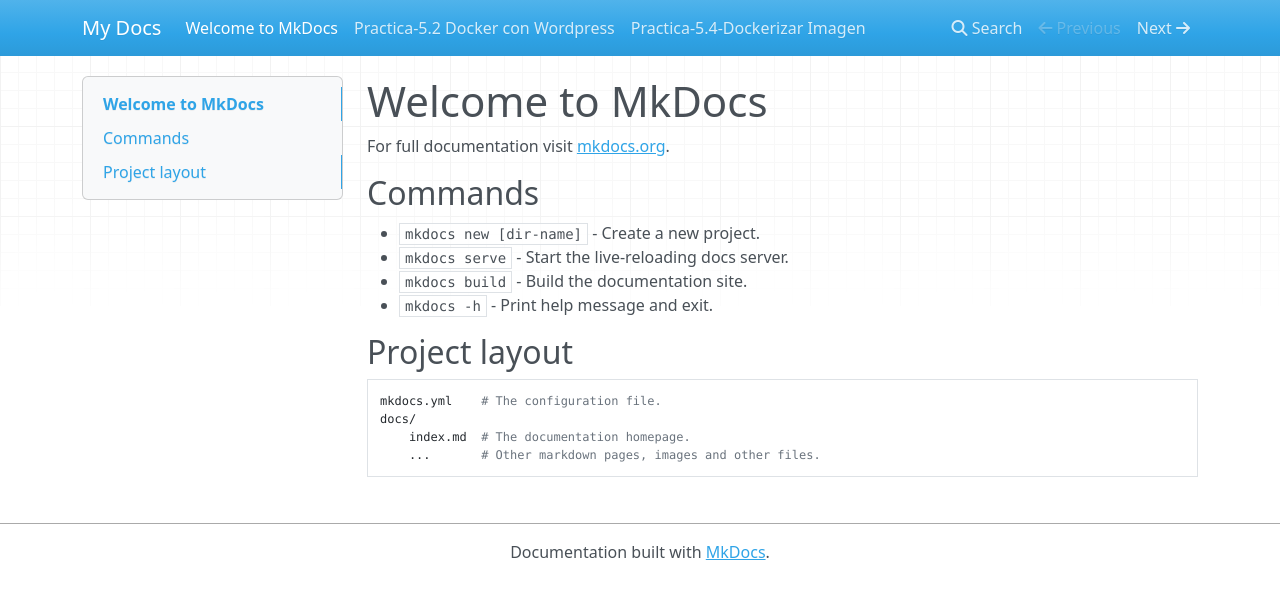
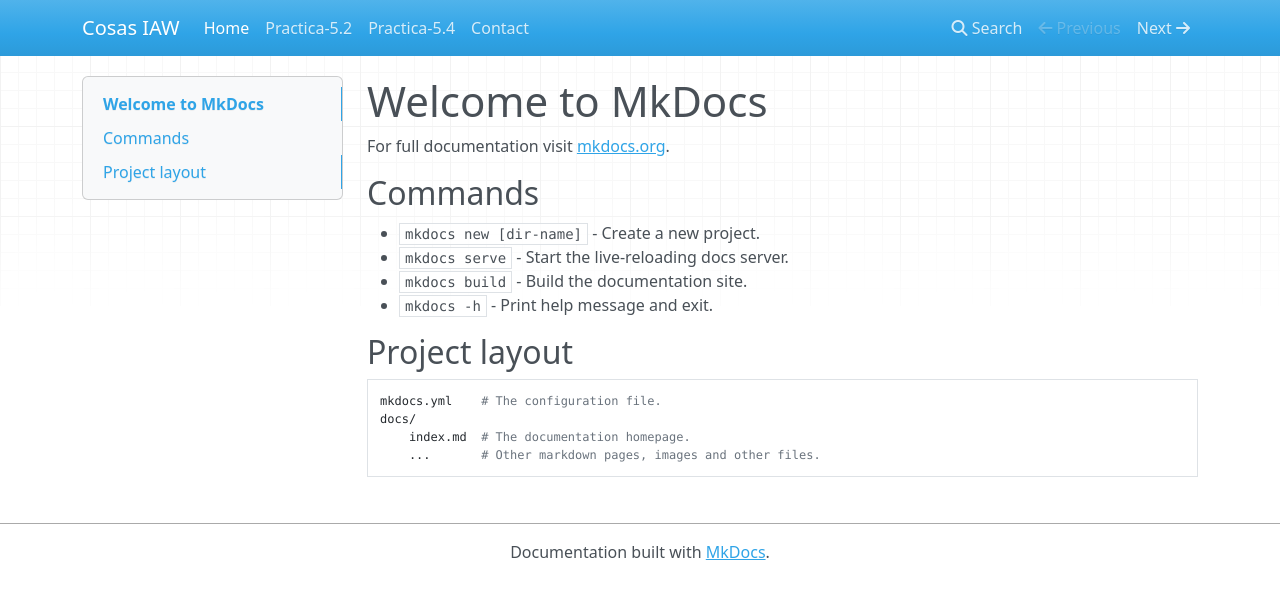
Before and after one commit to ignaciodiaz-H/Practica-MkDocs, an MkDocs documentation site: the page built from docs/index.md, in a window 1280 px wide. Shown: the top 599 px of the page. Built offline with MkDocs 1.6.1, drawn with Linux system fonts in a browser that asks for light colours; nearby versions of some CDN libraries.

Commit message:
Pruebas md

```diff
--- a/mkdocs.yml
+++ b/mkdocs.yml
@@ -1 +1,6 @@
-site_name: My Docs
+site_name: Cosas IAW
+nav:
+  - Home: index.md
+  - Practica-5.2: Practica-5.2.md
+  - Practica-5.4: Practica-5.4.md
+  - Contact: contact.md
```
